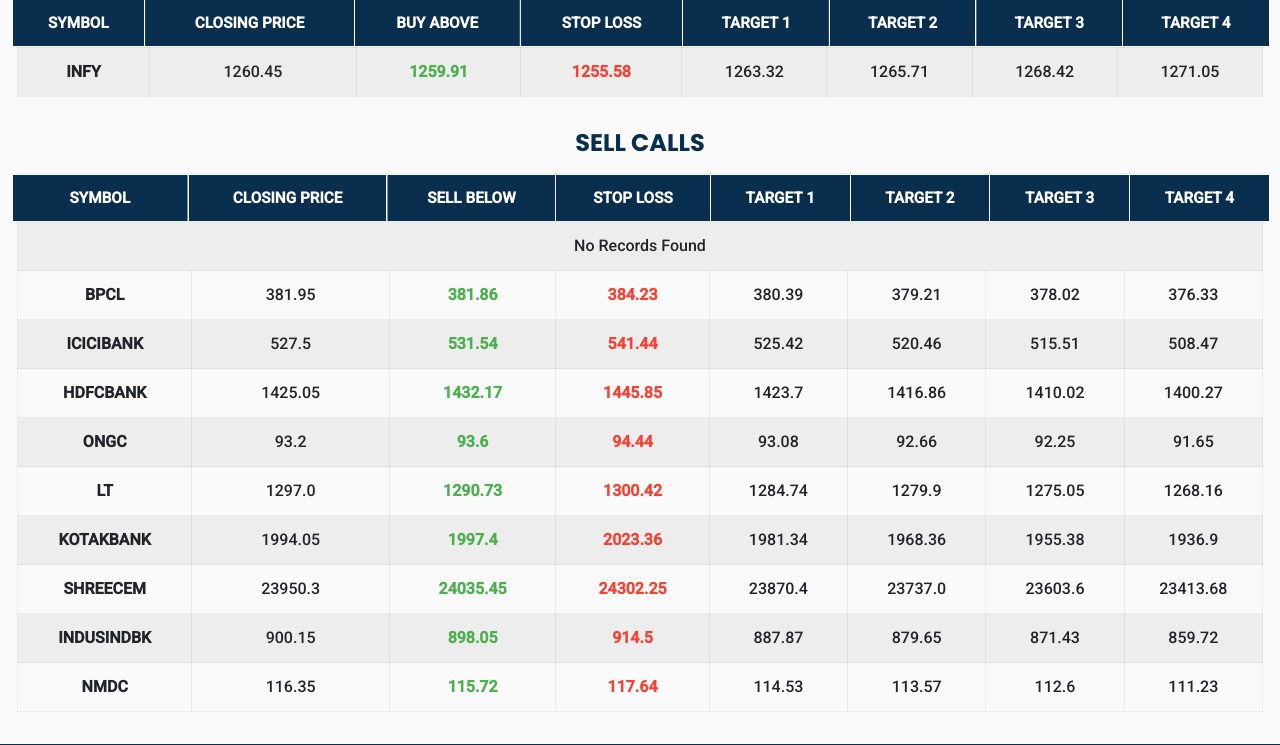
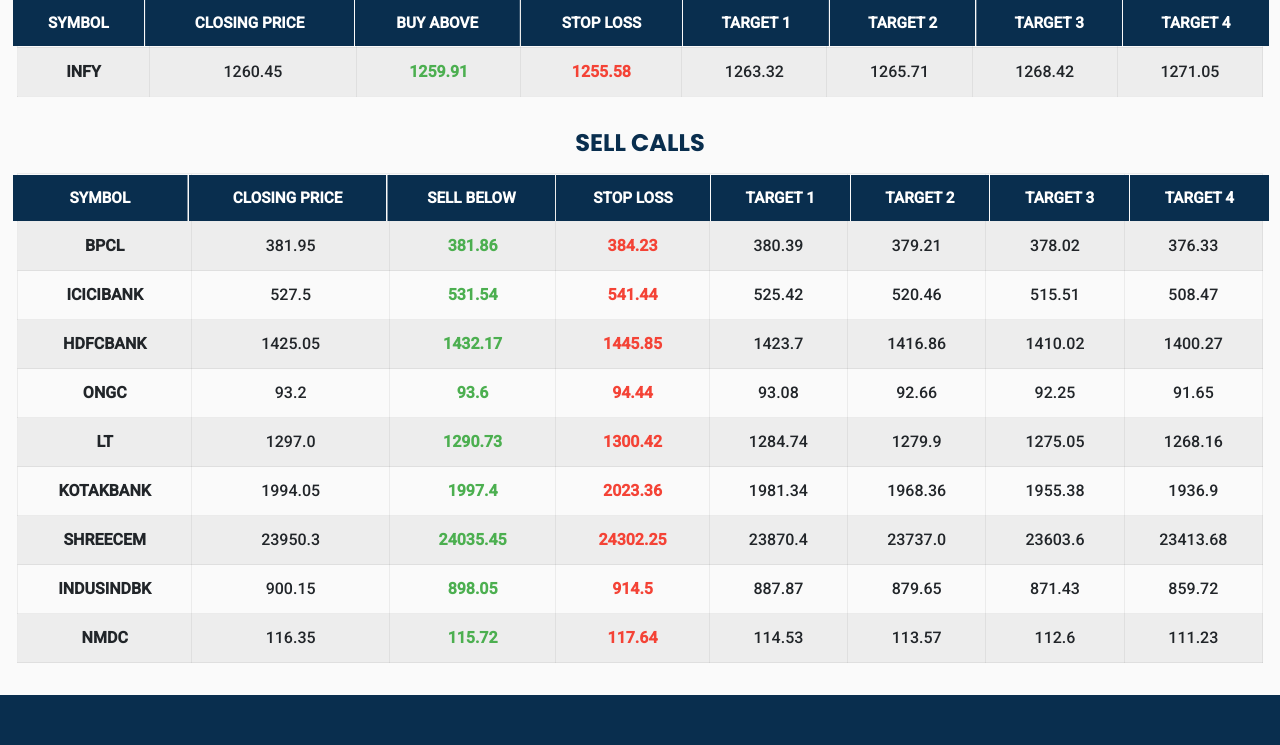
Before and after one commit to niteshkommi/stockanalysis-1, a Django app: page /dashboard/ in a window 1280 px wide. Shown: the part 299-1044 px from the top of the page. Run offline with Django 3.2, Linux system fonts and the light colour scheme; a user stored in the database is signed in; data comes from the database, SQL or seed files in the repository; both versions use the stored data as it was after the commit; some libraries are stand-ins or nearby versions.

Commit message:
Dashboard error solved

```diff
--- a/main/templates/main/dashboard.html
+++ b/main/templates/main/dashboard.html
@@ -67,10 +67,6 @@
                                         <td> {{ stocks.Target3 }}</td>
                                         <td> {{ stocks.Target4 }}</td>
                                     </tr>
-                                {% else %}
-                                <tr class="emptyTable">
-                                    <td colspan="8">No Records Found</td>
-                                </tr>
                                 {% endif %}
                             {% endfor %}
                         {% else %}
@@ -110,10 +106,6 @@
                                         <td> {{ stocks.Target3 }}</td>
                                         <td> {{ stocks.Target4 }}</td>
                                     </tr>
-                                {% else %}
-                                    <tr class="emptyTable">
-                                        <td colspan="8">No Records Found</td>
-                                    </tr>
                                 {% endif %}
                             {% endfor %}
                         {% else %}
```
Also changed, not shown: db.sqlite3.
